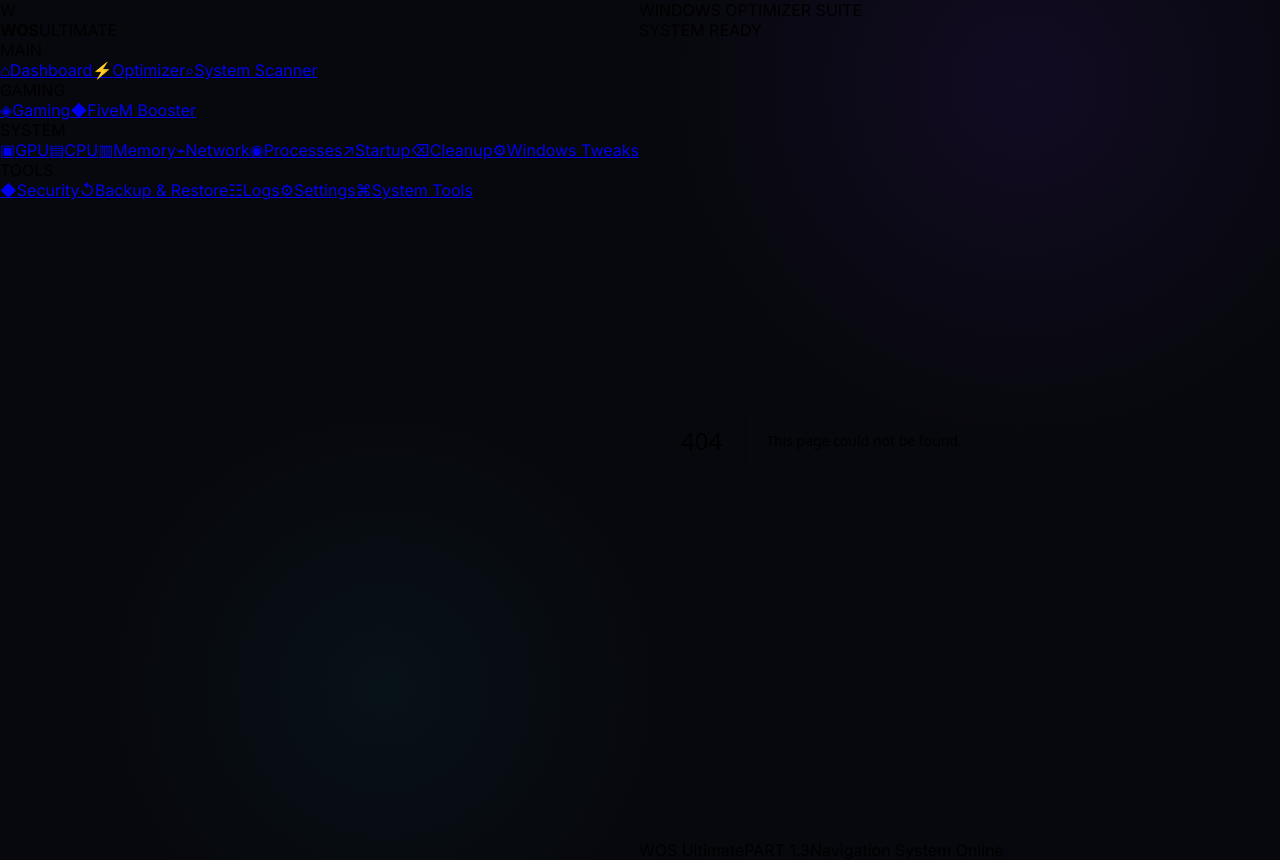
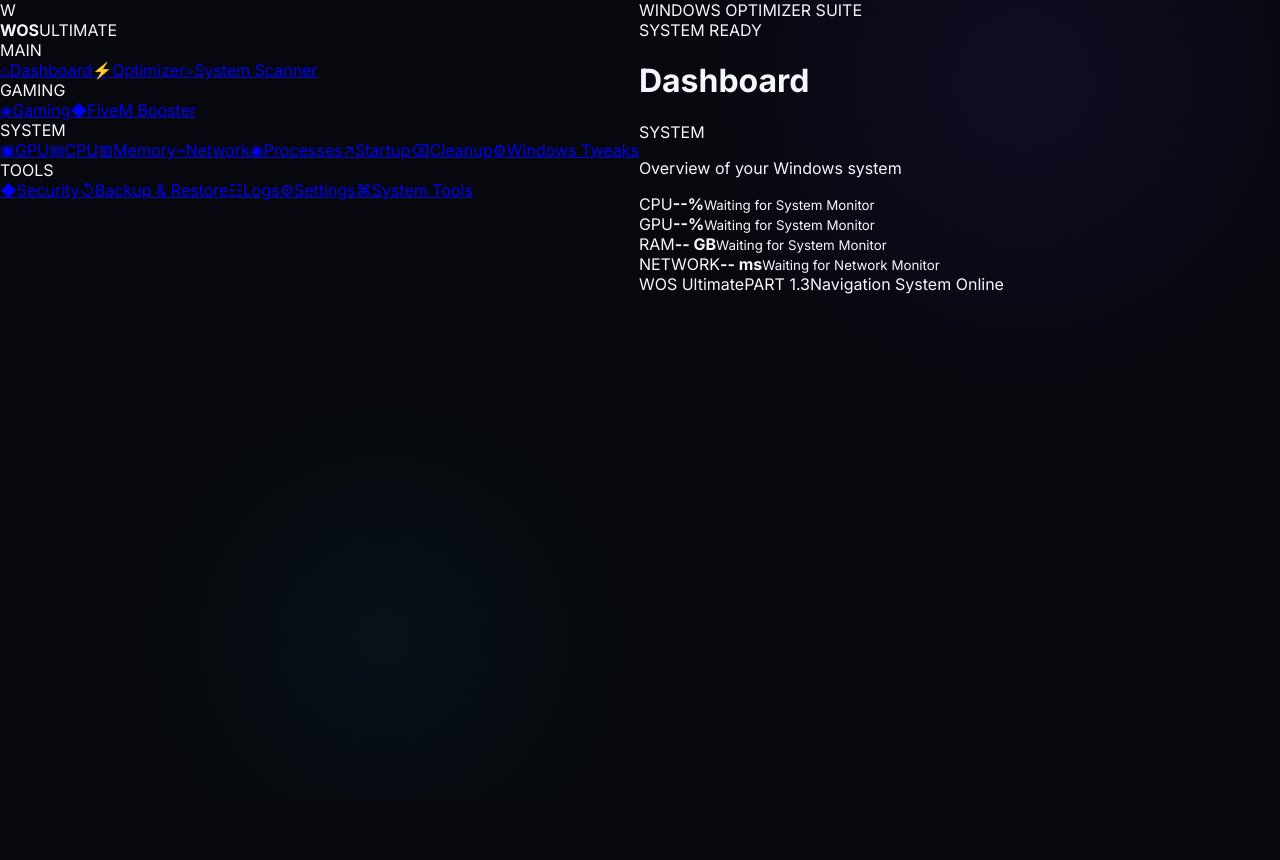
Before and after one commit to nathmphlt-dotcom/WOS-Ultimate, a Next.js app in the folder web/: page /dashboard in a window 1280 px wide. Before the commit this address had no page. After the commit the page ends 800 px from the top, so only its background shows below. Built offline with nearby package versions, Linux system fonts and the light colour scheme.

Commit message:
Create page.tsx

```diff
--- /dev/null
+++ b/web/app/dashboard/page.tsx
@@ -0,0 +1,40 @@
+import PageHeader from "../../components/PageHeader"
+import PageTransition from "../../components/PageTransition"
+
+export default function DashboardPage() {
+  return (
+    <PageTransition>
+      <PageHeader
+        title="Dashboard"
+        description="Overview of your Windows system"
+        badge="SYSTEM"
+      />
+
+      <div className="wos-page-grid">
+        <div className="wos-placeholder-card">
+          <span>CPU</span>
+          <strong>--%</strong>
+          <small>Waiting for System Monitor</small>
+        </div>
+
+        <div className="wos-placeholder-card">
+          <span>GPU</span>
+          <strong>--%</strong>
+          <small>Waiting for System Monitor</small>
+        </div>
+
+        <div className="wos-placeholder-card">
+          <span>RAM</span>
+          <strong>-- GB</strong>
+          <small>Waiting for System Monitor</small>
+        </div>
+
+        <div className="wos-placeholder-card">
+          <span>NETWORK</span>
+          <strong>-- ms</strong>
+          <small>Waiting for Network Monitor</small>
+        </div>
+      </div>
+    </PageTransition>
+  )
+}
```
